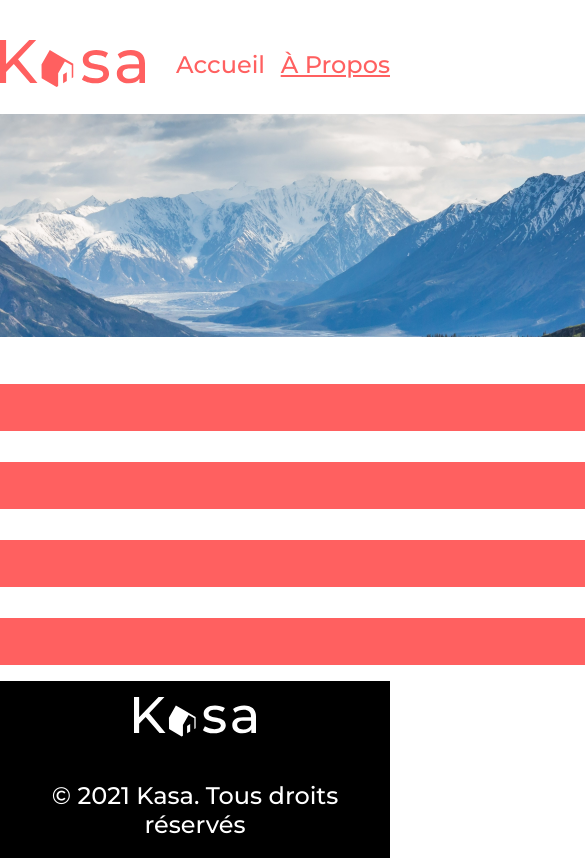
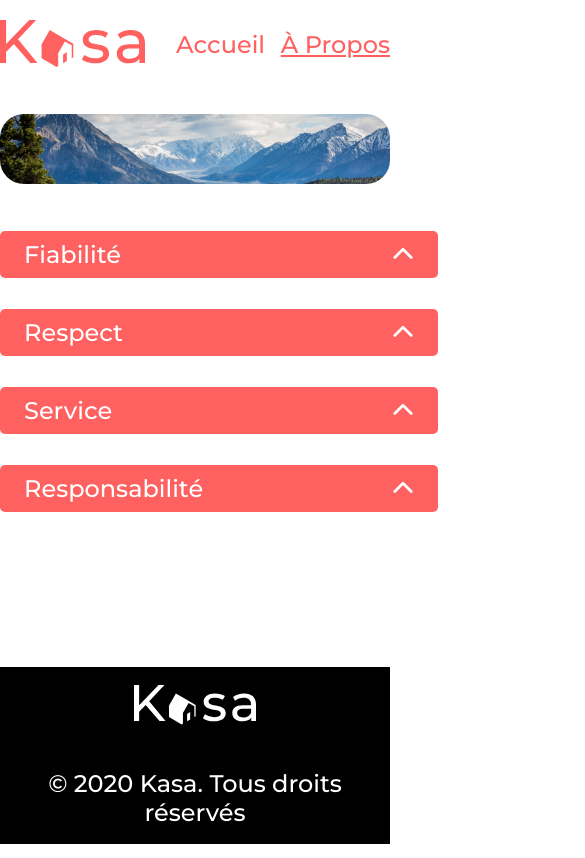
Before and after one commit to GuillaumeBZD/Projet-7, a React (Create React App) app: page /Apropos in a window 390 px wide. Shown: the top 858 px of the page, 585 px wide, since content can reach past the window. Built offline with nearby package versions, Linux system fonts and the light colour scheme.

Commit message:
Projet 7V0.8.3
Update du css pour la page mobile sur l'acceuil

```diff
--- a/src/App.jsx
+++ b/src/App.jsx
@@ -6,10 +6,12 @@ import Logements from "./pages/logements/logements";
 import Erreur from "./pages/erreur/erreur";
 import Apropos from "./pages/a propos/apropos";
 import { Route, Routes } from "react-router-dom";
+import "./index.scss"
 
 function App() {
   return (
     <>
+    <div className="content_style">
       <Header />
       <div className="app-content">
         <Routes>
@@ -20,8 +22,9 @@ function App() {
           <Route path="*" element={<Erreur />} />
         </Routes>
       </div>
+      </div>
+      <Footer />
 
-      <Footer />
     </>
   );
 }
--- a/src/components/card/card.scss
+++ b/src/components/card/card.scss
@@ -1,19 +1,4 @@
 @import "../../style/style.scss";
-
-.dispo_accueil {
-  display: grid;
-  grid-template-columns: repeat(3, 1fr);
-  grid-auto-rows: auto;
-  margin: 0;
-  max-width: 1240px;
-  height: 100%;
-  list-style: none;
-  background-color: $background;
-  border-radius: 1.5em;
-  padding: 1.5em;
-  justify-items: center;
-  margin: 2.5rem 0;
-}
 
 .carte_li {
   max-width: 340px;
@@ -26,7 +11,7 @@
 
 .carte_img {
   width: 100%;
-  width: 340px;
+  max-width: 340px;
   height: 340px;
   object-fit: cover;
 }
@@ -45,9 +30,32 @@
   display: flex;
   align-items: flex-end;
   color: #ffffff;
+  margin: 0;
+  text-shadow: 1px 1px 0px rgba(0, 0, 0, 1);
 }
 
 .lien_carte {
   width: 100%;
   text-decoration: none;
 }
+
+@media all and (max-width: 376px) {
+  .carte_li {
+    max-width: 335px;
+    height: 255px;
+    grid-template-columns: repeat(1, 1fr);
+    background-color: white;
+    margin: 0;
+  }
+  .carte_titre {
+    top: 68%;
+    height: 63px;
+  }
+
+  .carte_img {
+    max-width: 335px;
+    width: 100%;
+    max-height: 255px;
+    height: 100%;
+  }
+}
--- a/src/components/footer/footer.jsx
+++ b/src/components/footer/footer.jsx
@@ -12,7 +12,7 @@ export function Footer() {
           alt="KASA en blanc, le premier A est une maison"
         />
       </Link>
-      <span>© 2021 Kasa. Tous droits réservés</span>
+      <span>© 2020 Kasa. Tous droits réservés</span>
     </footer>
   );
 }
--- a/src/components/footer/footer.scss
+++ b/src/components/footer/footer.scss
@@ -3,9 +3,10 @@
 footer {
   display: flex;
   flex-direction: column;
+  align-items: center;
+  justify-content: center;
   width: 100%;
-  height: 145px;
-  padding: 1rem 0;
+  height: 177px;
   text-align: center;
   background: #000;
 
@@ -13,6 +14,12 @@ footer {
     color: white;
     font-weight: 500;
     font-size: $taille_txt;
-    padding-top: 40px;
+    margin-top: 40px;
   }
 }
+
+@media all and (max-width: 376px) {
+  footer span{
+      font-size: 17px;
+    }
+}
--- a/src/components/header/header.scss
+++ b/src/components/header/header.scss
@@ -4,11 +4,9 @@ header {
   display: flex;
   justify-content: space-between;
   align-items: center;
+  height: 90px;
   max-width: 1240px;
-  margin: 0 100px;
-  margin-top: 40px;
   width: 100%;
-  height: 50px;
 }
 
 nav {
@@ -28,18 +26,19 @@ header {
 
 @media all and (max-width: 376px) {
   header {
-        max-width: 375px;
-        margin: 20px;
-      }
+    padding: 0 20px;
+    max-width: 335px;
+    margin-top: 20px;
+    height: 47px;
 
-      img {
-        width: 145px;
-        height: 47px;
-        padding-left: 20px;
+    .logo_site {
+      max-width: 100px;
+      object-fit: contain;
     }
 
     .lien_head {
       font-size: 12px;
-        padding-right: 20px;
+      padding-left: 20px;
     }
   }
+}
--- a/src/index.jsx
+++ b/src/index.jsx
@@ -2,7 +2,7 @@ import React from "react";
 import ReactDOM from "react-dom/client";
 import App from "./App";
 import { BrowserRouter } from "react-router-dom";
-import "./index.scss"
+
 
 const root = ReactDOM.createRoot(document.getElementById("root"));
 root.render(
--- a/src/index.scss
+++ b/src/index.scss
@@ -1,24 +1,28 @@
-
 body {
   margin: 0;
-  font-family: -apple-system, BlinkMacSystemFont, "Segoe UI", "Roboto", "Oxygen",
-    "Ubuntu", "Cantarell", "Fira Sans", "Droid Sans", "Helvetica Neue",
-    sans-serif;
-  -webkit-font-smoothing: antialiased;
-  -moz-osx-font-smoothing: grayscale;
 }
 
 #root {
-  display: flex;
-  flex-direction: column;
-  align-items: center;
-  box-sizing: border-box;
   font-family: Montserrat, Arial, elvetica, sans-serif;
   font-weight: 500;
 
   .app-content {
     display: flex;
     flex-direction: column;
-    min-height: calc(100vh - (50px + 230px));
+    min-height: calc(100vh - (90px + 177px));
+    width: 100%;
+    max-width: 1240px;
   }
 }
+
+.content_style {
+  display: flex;
+  flex-direction: column;
+  justify-content: center;
+  align-items: center;
+  margin: auto;
+
+  @media all and (max-width: 376px) {
+    margin: 0 20px;
+  }
+}
--- a/src/pages/a propos/apropos.scss
+++ b/src/pages/a propos/apropos.scss
@@ -10,6 +10,7 @@
 
 .img_apropos {
   border-radius: 1.5rem;
+  width: 100%;
 }
 
 .dispo_apropos {
--- a/src/pages/accueil/accueil.scss
+++ b/src/pages/accueil/accueil.scss
@@ -26,6 +26,7 @@
     font-size: 3rem;
     position: relative;
     z-index: 3;
+    line-height: 100%;
   }
 
   .fade_background {
@@ -39,3 +40,49 @@
     border-radius: 1.5rem;
   }
 }
+
+.dispo_accueil {
+  display: grid;
+  grid-template-columns: repeat(3, 1fr);
+  grid-auto-rows: auto;
+  margin: 0;
+  max-width: 1240px;
+  height: 100%;
+  list-style: none;
+  background-color: $background;
+  border-radius: 1.5em;
+  padding: 1.5em;
+  justify-items: center;
+  margin: 2.5rem 0;
+}
+
+@media all and (max-width: 376px) {
+  .dispo_accueil {
+    max-width: 335px;
+    grid-template-columns: repeat(1, 1fr);
+    background-color: white;
+    padding: 0px;
+    row-gap: 20px;
+    margin-top: 15px;
+  }
+
+  .main_accueil h1 {
+    font-size: 24px;
+    padding-left: 16px;
+    text-align: left;
+    font-weight: 400;
+  }
+
+  .banner {
+    background-position-x: right;
+    max-width: 335px;
+    height: 111px;
+    border-radius: 10px;
+    overflow: hidden;
+    margin-top: 20px;
+
+    .fade_background {
+      border-radius: 10px;
+    }
+  }
+}
--- a/src/pages/logements/logements.jsx
+++ b/src/pages/logements/logements.jsx
@@ -20,7 +20,6 @@ function Logements() {
 
   return (
     <main className="main_loc">
-      {/* <Slider key={slides.id} alt={slides.title} pictures={slides.pictures}/> */}
       <Slider slides={logement.pictures} />
       <article className="location_info">
         {/* <h2 className="location_titre">{nomdelaloc}</h2> */}
```
Lines whose indentation alone changed are shown as unchanged.
